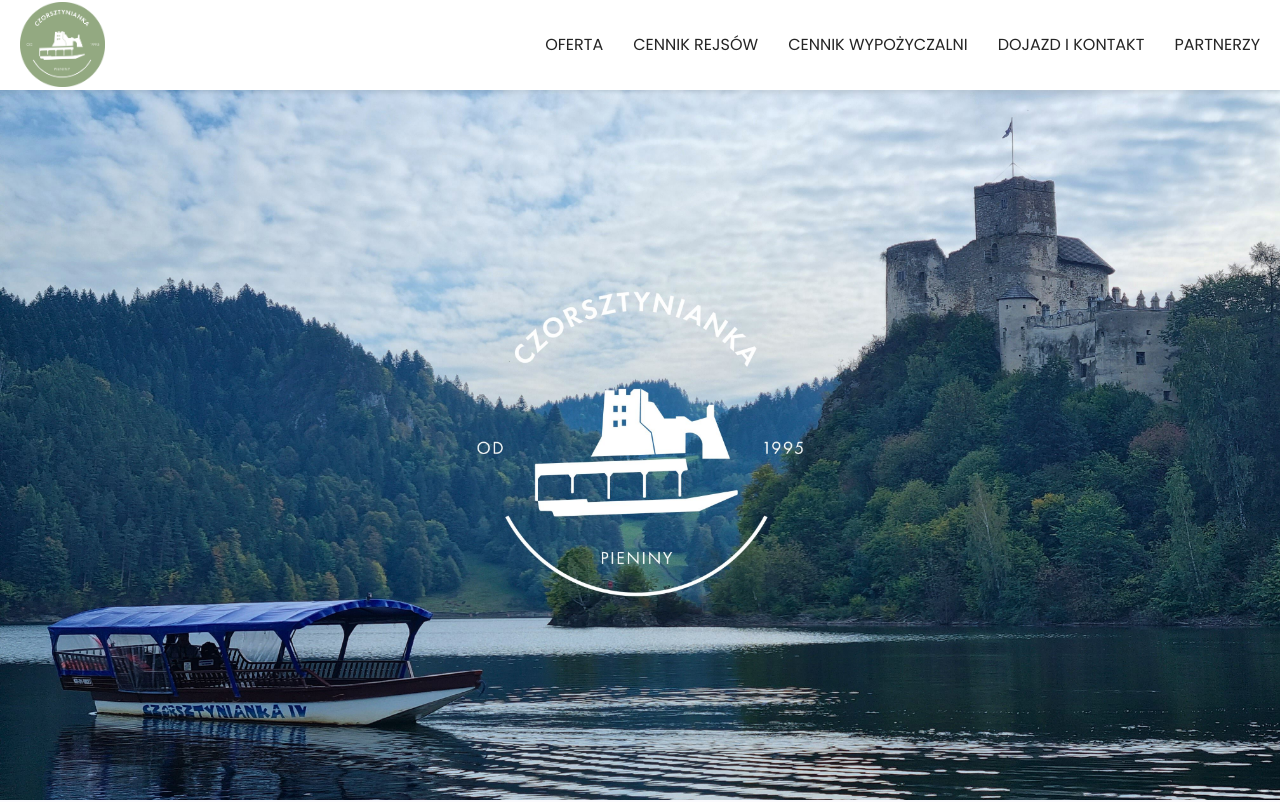
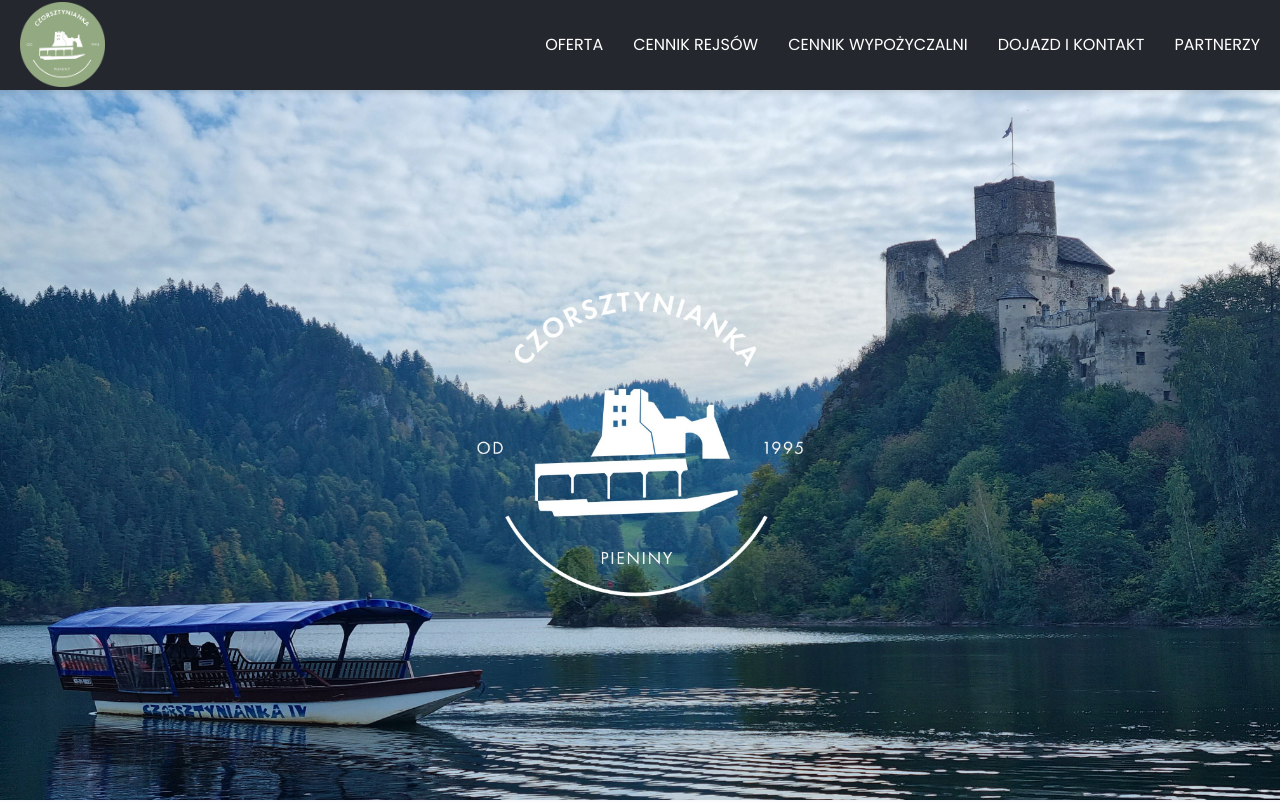
Before and after one commit to KrzysiekWorwa/czorsztynianka-homepage, a React (Create React App) app: page / in a window 1280 px wide. Shown: the top 802 px of the page. Built offline with nearby package versions, Linux system fonts and the light colour scheme.

Commit message:
changing colors of NavBar

```diff
--- a/src/components/NavigationBar/styled.js
+++ b/src/components/NavigationBar/styled.js
@@ -8,7 +8,7 @@
   left: 0;
   width: 100%;
   height: 90px;
-  background-color: white;
+  background-color: rgba(36, 39, 45, 1);
   z-index: 1000;
   box-shadow: 0 2px 5px rgba(0, 0, 0, 0.1);
   display: flex;
@@ -55,14 +55,14 @@
 export const NavItem = styled(Link)`
   font-weight: 500;
   cursor: pointer;
-  color: #252525;
+  color: white;
   text-decoration: none;
   transition: color 0.2s ease;
   text-transform: uppercase;
   text-align: center;
 
   &:hover {
-    color: #666;
+    color:rgb(190, 190, 190);
   }
 `;
 
@@ -75,7 +75,7 @@
     div {
         width: 25px;
         height: 3px;
-        background: #252525;
+        background: white;
         border-radius: 2px;
     }
 
@@ -96,7 +96,7 @@
         width: 100%;
         flex-direction: column;
         align-items:center;
-        background-color: white;
+        background-color: rgba(36, 39, 45, 1);
         box-shadow: 0 4px 6px rgba(0,0,0,0.1);
         padding: 20px 0;
         gap: 15px;
```
